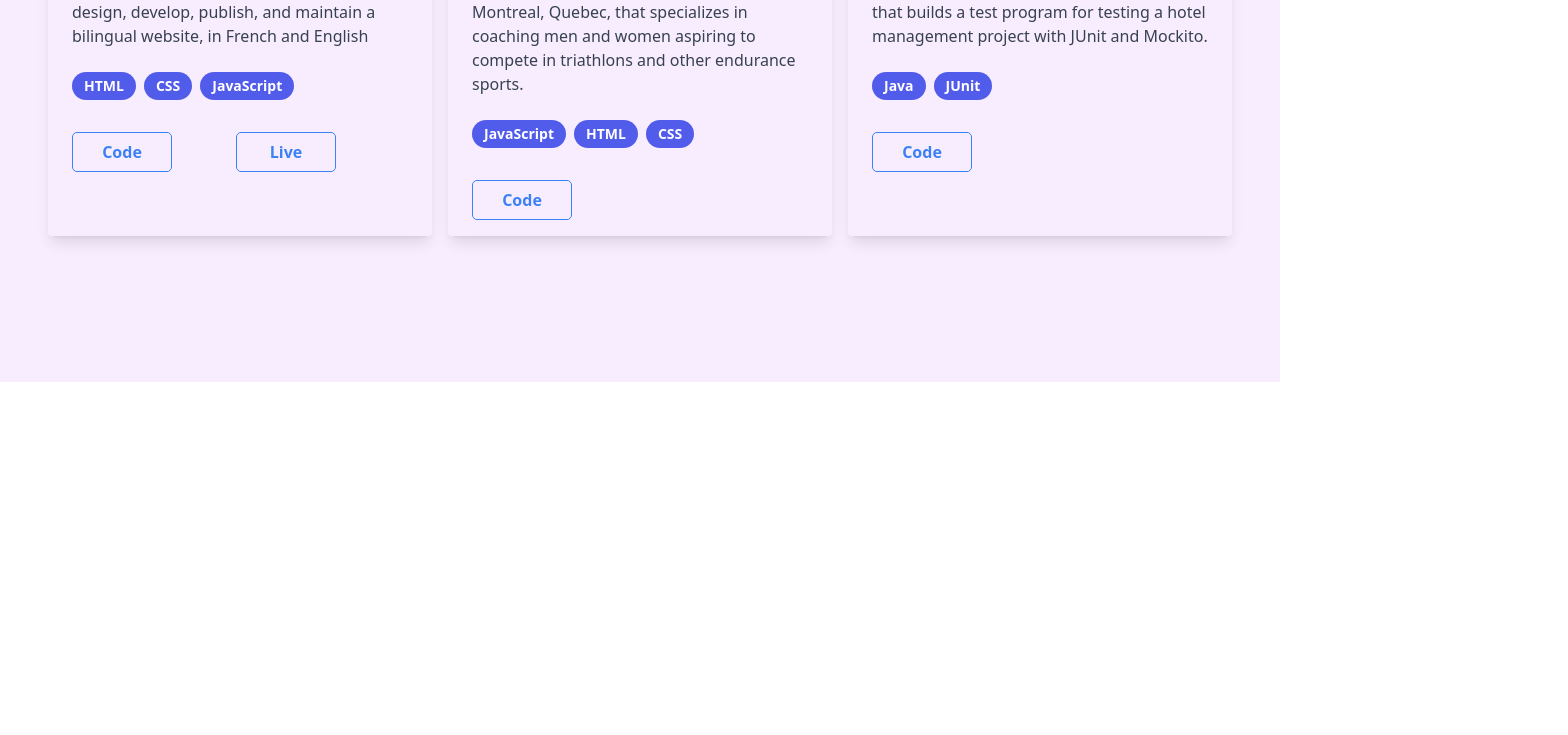
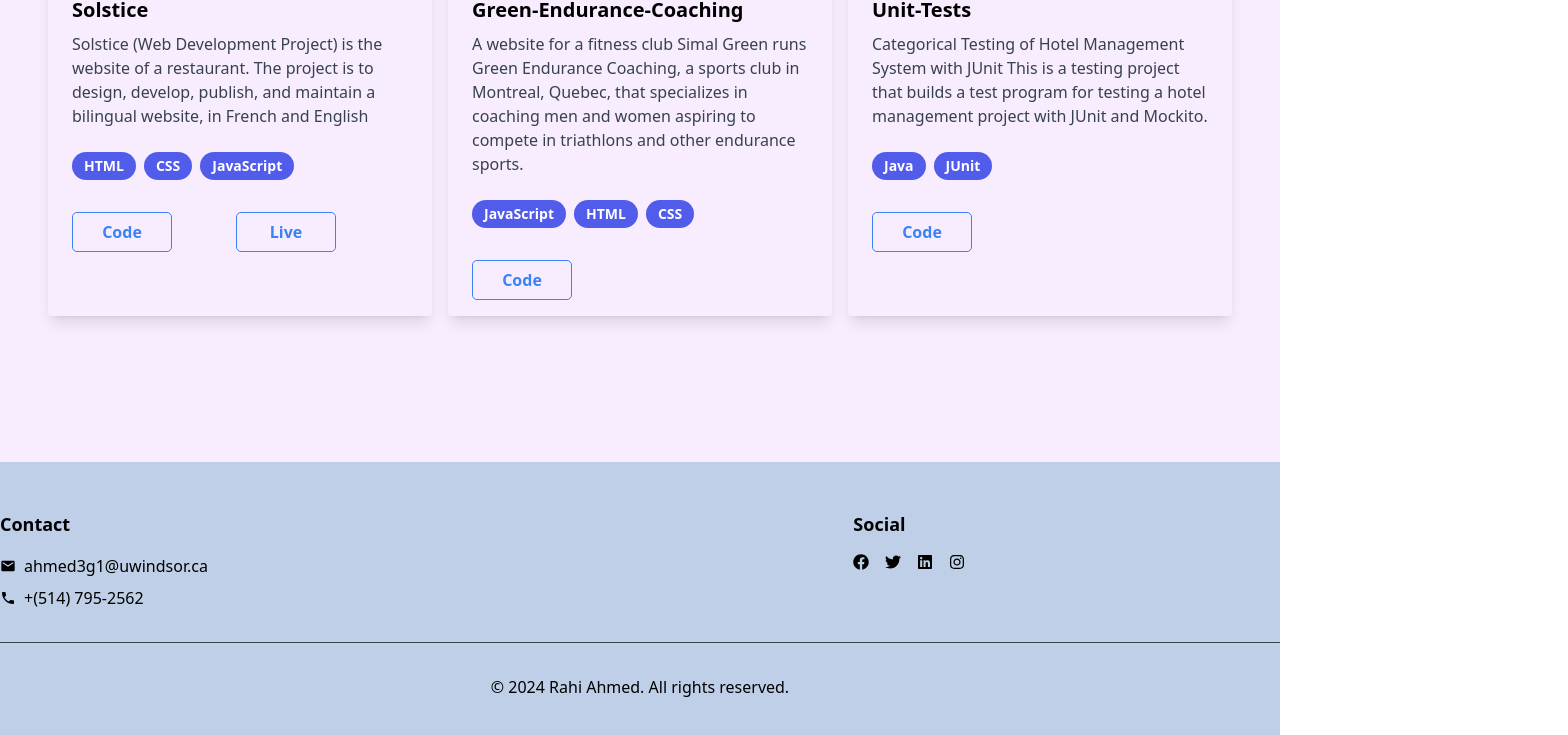
Before and after one commit to hkshakib/innovatesphere, a React (Create React App) app: page / in a window 1280 px wide. Shown: the part 4785-5520 px from the top of the page, 1568 px wide, since content can reach past the window. Before the commit the page ends 5167 px from the top, so only its background shows below. Built offline with nearby package versions, Linux system fonts and the light colour scheme.

Commit message:
Feat: Footer Added fix: padding issues

```diff
--- a/src/App.js
+++ b/src/App.js
@@ -1,3 +1,4 @@
+import Footer from "./components/Footer";
 import Navbar from "./components/Navbar";
 import Experiences from "./pages/Experiences";
 import Home from "./pages/Home";
@@ -28,10 +29,7 @@ function App() {
         <Skills />
       </section>
 
-      <section
-        id="experience"
-        className="flex flex-col pt-[50px] relative bg-[#BFCFE7]"
-      >
+      <section id="experience" className="flex flex-col pt-[50px] relative">
         <Experiences />
       </section>
       <section
@@ -44,9 +42,11 @@ function App() {
         <Projects />
       </section>
       <section
-        id="home"
+        id="footer"
         className="flex pt-[50px] items-center justify-center relative"
-      ></section>
+      >
+        <Footer />
+      </section>
     </div>
   );
 }
--- a/src/components/Footer.jsx
+++ b/src/components/Footer.jsx
@@ -0,0 +1,68 @@
+import React from "react";
+import { MdEmail, MdPhone } from "react-icons/md";
+import { FaFacebook, FaTwitter, FaLinkedin, FaInstagram } from "react-icons/fa";
+
+const Footer = () => {
+  const curYear = new Date().getFullYear();
+  return (
+    <div className="flex flex-1 bg-[#BFCFE7] py-12">
+      <div className="container mx-auto">
+        <div className="flex flex-wrap justify-between">
+          <div className="w-full md:w-1/2 lg:w-1/3 mb-8 md:mb-0">
+            <h2 className="text-black text-lg font-semibold mb-4">Contact</h2>
+            <p className="text-black mb-2 flex items-center">
+              <MdEmail className="mr-2" /> ahmed3g1@uwindsor.ca
+            </p>
+            <p className="text-black flex items-center">
+              <MdPhone className="mr-2" /> +(514) 795-2562
+            </p>
+          </div>
+          <div className="w-full md:w-1/2 lg:w-1/3 mb-8 md:mb-0">
+            <h2 className="text-black text-lg font-semibold mb-4">Social</h2>
+            <ul className="flex space-x-4">
+              <li>
+                <a
+                  href="#f"
+                  className="text-black hover:text-white transition duration-300 ease-in-out"
+                >
+                  <FaFacebook />
+                </a>
+              </li>
+              <li>
+                <a
+                  href="#f"
+                  className="text-black hover:text-white transition duration-300 ease-in-out"
+                >
+                  <FaTwitter />
+                </a>
+              </li>
+              <li>
+                <a
+                  href="#f"
+                  className="text-black hover:text-white transition duration-300 ease-in-out"
+                >
+                  <FaLinkedin />
+                </a>
+              </li>
+              <li>
+                <a
+                  href="#f"
+                  className="text-black hover:text-white transition duration-300 ease-in-out"
+                >
+                  <FaInstagram />
+                </a>
+              </li>
+            </ul>
+          </div>
+        </div>
+        <div className="border-t border-gray-700 pt-8 mt-8 text-center">
+          <p className="text-black">
+            &copy; {curYear} Rahi Ahmed. All rights reserved.
+          </p>
+        </div>
+      </div>
+    </div>
+  );
+};
+
+export default Footer;
--- a/src/components/Navbar.jsx
+++ b/src/components/Navbar.jsx
@@ -216,17 +216,7 @@ function Navbar() {
                 Skills
               </a>
             </li>
-            <li
-              className={
-                activeSection === "problem-solving"
-                  ? "text-[#525CEB]  border-b-[1px]"
-                  : "hover:text-[#525CEB]  cursor-pointer border-b-[1px]"
-              }
-            >
-              <a href="#problem-solving" onClick={() => setMenuOpen(!menuOpen)}>
-                Problem Solving
-              </a>
-            </li>
+
             <li
               className={
                 activeSection === "experience"
@@ -251,13 +241,13 @@ function Navbar() {
             </li>
             <li
               className={
-                activeSection === "research"
+                activeSection === "problem-solving"
                   ? "text-[#525CEB]  border-b-[1px]"
                   : "hover:text-[#525CEB]  cursor-pointer border-b-[1px]"
               }
             >
-              <a href="#research" onClick={() => setMenuOpen(!menuOpen)}>
-                Research
+              <a href="#problem-solving" onClick={() => setMenuOpen(!menuOpen)}>
+                Problem Solving
               </a>
             </li>
             <li
--- a/src/pages/Experiences.jsx
+++ b/src/pages/Experiences.jsx
@@ -3,10 +3,11 @@ import React from "react";
 
 const Experiences = () => {
   return (
-    <div className="flex flex-col flex-1">
-      <h1 className="text-[35px] lg:text-[56px] font-mono relative bottom-24 left-72">
-        Experience
-      </h1>
+    <div className="flex flex-col bg-[#BFCFE7]">
+      <div className="flex mb-20 basis-[20%] justify-start pl-[300px] relative bottom-12">
+        <h1 className="text-[35px] lg:text-[56px] font-mono">Experience</h1>
+      </div>
+      <div className="flex flex-col">
         <div className="max-w-7xl mx-auto w-full grid grid-cols-9 relative bottom-20 right-14 pb-4">
           <div className="relative col-span-1 w-full h-full flex justify-center">
             <div className="h-full w-1 bg-[#3D3B40] mt-2"></div>
@@ -32,8 +33,8 @@ const Experiences = () => {
                 <ul className="list-disc ml-4">
                   <li>
                     Collaborated with PIBO staff and the University of Windsor’s
-                  Sustainability Office to promote bird-friendly initiatives on
-                  campus
+                    Sustainability Office to promote bird-friendly initiatives
+                    on campus
                   </li>
                   <li>
                     Raised awareness among faculty and students about the
@@ -77,7 +78,8 @@ const Experiences = () => {
               <p className="text-gray-500 sm:text-sm text-xs">
                 <ul className="list-disc ml-4">
                   <li>
-                  2-month training in the employability and life skills program
+                    2-month training in the employability and life skills
+                    program
                   </li>
                   <li>
                     Topics of training include, but are not limited to, French
@@ -117,8 +119,8 @@ const Experiences = () => {
                     and sales
                   </li>
                   <li>
-                  analyzed customer needs and recommended appropriate foods and
-                  services to meet their requirements
+                    analyzed customer needs and recommended appropriate foods
+                    and services to meet their requirements
                   </li>
                   <li>
                     Ensured smooth operations of the restaurant by providing
@@ -158,8 +160,8 @@ const Experiences = () => {
                 <ul className="list-disc ml-4">
                   <li>
                     CCommunicated clearly, and effectively checked 200+
-                  individuals per day at the hospital entrance and ensured they
-                  were free from COVID-19
+                    individuals per day at the hospital entrance and ensured
+                    they were free from COVID-19
                   </li>
                   <li>
                     I asked 200+ visitors about the purpose of visiting the
@@ -170,8 +172,8 @@ const Experiences = () => {
                     thoroughly handling a wide range of client service requests
                   </li>
                   <li>
-                  Identified and reported ongoing client concerns, recommending
-                  strategies to improve the service experience
+                    Identified and reported ongoing client concerns,
+                    recommending strategies to improve the service experience
                   </li>
                 </ul>
               </p>
@@ -179,6 +181,7 @@ const Experiences = () => {
           </motion.div>
         </div>
       </div>
+    </div>
   );
 };
 
--- a/src/pages/Home.jsx
+++ b/src/pages/Home.jsx
@@ -45,14 +45,14 @@ const Home = () => {
 
           <div className="flex justify-center items-center text-[35px] gap-10 md:gap-4 font-semibold">
             <a
-              href="https://github.com/hkshakib"
+              href="https://github.com/Rahi-Ahmed"
               target="_blank"
               rel="noopener noreferrer"
             >
               <AiOutlineGithub className="HomeIcon" />
             </a>
             <a
-              href="https://www.linkedin.com/in/hkshakib/"
+              href="https://www.linkedin.com/in/rahi-ahmed-541809198/"
               target="_blank"
               rel="noopener noreferrer"
             >
```
Lines whose indentation alone changed are shown as unchanged.
